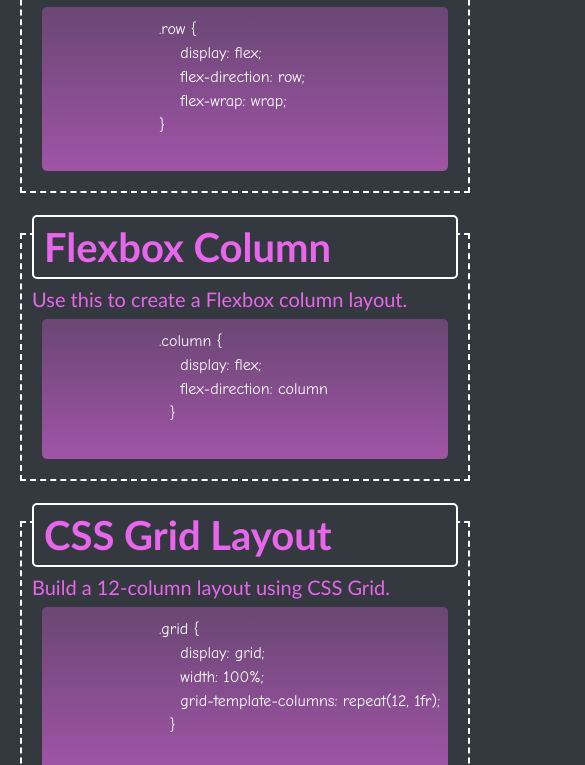
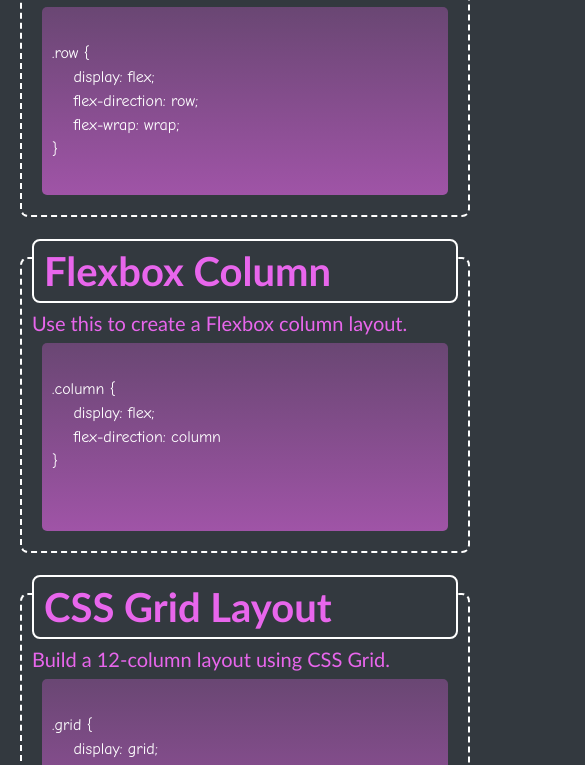
Before and after one commit to sarafuller2018/CSS-Cheatsheet-Mini-Project-2, a plain HTML site: page index.html in a window 390 px wide. Shown: the part 590-1355 px from the top of the page, 585 px wide, since content can reach past the window. Drawn offline with Linux system fonts and the light colour scheme.

Commit message:
updated README file

```diff
--- a/Assets/CSS/style.css
+++ b/Assets/CSS/style.css
@@ -51,6 +51,8 @@ h1 {
     border-color: white;
     border-width: 2px;
     font-size: 20px;
+    transition: all 1s;
+    border-radius: 8px;
 }
 
 .card-header {
@@ -62,12 +64,10 @@ h1 {
     border-width: 2px;
     border-radius: 5px;
     font-size: 40px;
+    transition: all 1s;
+    border-radius: 8px;
   }
 
-  .card.card-header {
-    border-radius: 8px;
-    transition: all 0.5s ease-in-out;
-  }
 
   .card:hover,
   .card:hover .card-header {
@@ -82,6 +82,8 @@ h1 {
     line-height: 1.5;
     text-align: left;
     font-size: 16px;
+    user-select: all;
+    white-space: pre-wrap;
   }
 
   .linear-gradient-background {
@@ -95,3 +97,13 @@ footer {
     text-align: center;
     font-size: 20px;
 }
+
+@media screen and (max-width: 992px) {
+    .card { width: 50%;
+    }
+  }
+
+@media screen and (max-width: 768px) {
+    .card { width: 100%
+    }
+  }
```
Also changed, not shown: index.html (+13 -0 lines), 1 other file.
